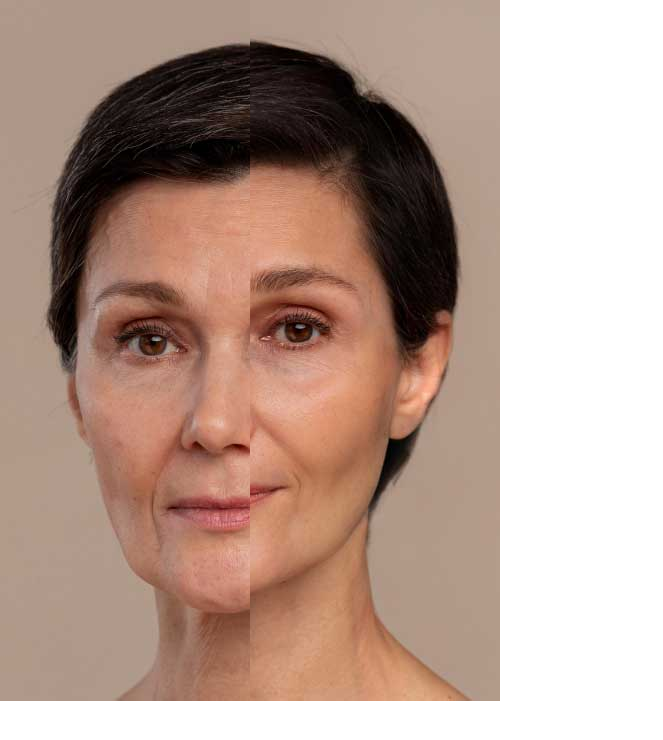
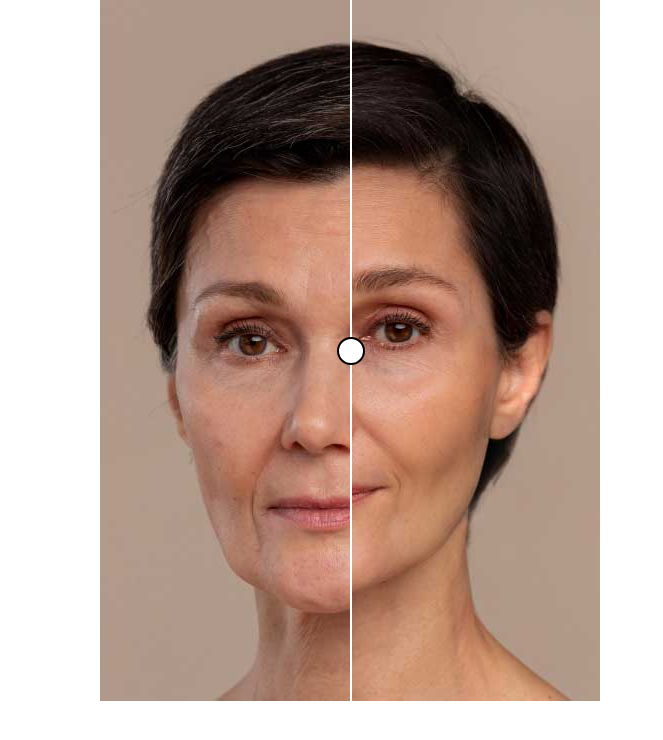
Before and after one commit to vidarezaei/beforeafter, a React (Create React App) app: page / in a window 1280 px wide. Shown: the top 740 px of the page, without its empty margins (0-663 px from the left). Built offline with nearby package versions, Linux system fonts and the light colour scheme.

Commit message:
new algorithm

```diff
--- a/src/Component/BeforeAfter.css
+++ b/src/Component/BeforeAfter.css
@@ -15,6 +15,8 @@
     height: 701px;
     overflow: hidden;
     cursor: pointer;
+
+    margin-left:100px;
   }
 
   .beforeImgcs,
--- a/src/Component/BeforeAfter.jsx
+++ b/src/Component/BeforeAfter.jsx
@@ -1,28 +1,61 @@
-import  {useState}  from "react";
-import "./BeforeAfter.css"
+import React, { useState, useRef, useEffect } from "react";
+import "./BeforeAfter.css";
 
+function BeforeAfter({ beforeimg, afterimg }) {
+  const [borderValue, setBorderValue] = useState(50);
+  const [draggingState, setDraggingState] = useState(false);
+  const containerRef = useRef(null);
 
-function BeforeAfter({beforeimg , afterimg}){
-const [borderValue, setBorderValue]=useState(50);
+  function updateBorderValue(e) {
+    const containerWidth = containerRef.current.offsetWidth;
+    const containerLeft = containerRef.current.getBoundingClientRect().left;
 
+    const newValue = Math.min(
+      Math.max(((e.clientX - containerLeft) / containerWidth) * 100, 0),
+      100
+    );
+    setBorderValue(newValue);
+  }
 
-function handleBorderValue(e){
-    setBorderValue(e.target.value);
-};
-return(
-    <div className="container">
-        <div className="beforeImgcs" style={{width: `${borderValue}%`,overflow:"hidden",zIndex:3333 }}>
-            <img src={beforeimg} alt="beforeimg" />
-        </div>
+  function draggingStart(e) {
+    setDraggingState(true);
+    updateBorderValue(e);
+  }
 
-        <div className="afterImgcs" >
-            <img src={afterimg} alt="afterimg" />
-        </div>
+  function draggingStop() {
+    setDraggingState(false);
+  }
 
-        <input type="range" min="0" max="100" value={borderValue} onChange={handleBorderValue} className="bordervalue" />
+  useEffect(() => {
+    if (draggingState) {
+      window.addEventListener("mousemove", updateBorderValue);
+      window.addEventListener("mouseup", draggingStop);
+    } else {
+      window.removeEventListener("mousemove", updateBorderValue);
+      window.removeEventListener("mouseup", draggingStop);
+    }
+
+    return () => {
+      window.removeEventListener("mousemove", updateBorderValue);
+      window.removeEventListener("mouseup", draggingStop);
+    };
+  }, [draggingState]);
+
+  return (
+    <div className="container" ref={containerRef}>
+      <div className="beforeImgcs" style={{ width: `${borderValue}%` }}>
+        <img src={beforeimg} alt="beforeimg" />
+      </div>
+
+      <div className="afterImgcs">
+        <img src={afterimg} alt="afterimg" />
+      </div>
+
+      <div className="border" style={{ left: `${borderValue}%` }} onMouseDown={draggingStart}>
+        <div className="borderBubble" />
+      </div>
     </div>
-)
-
+  );
 }
 
 export default BeforeAfter;
```
